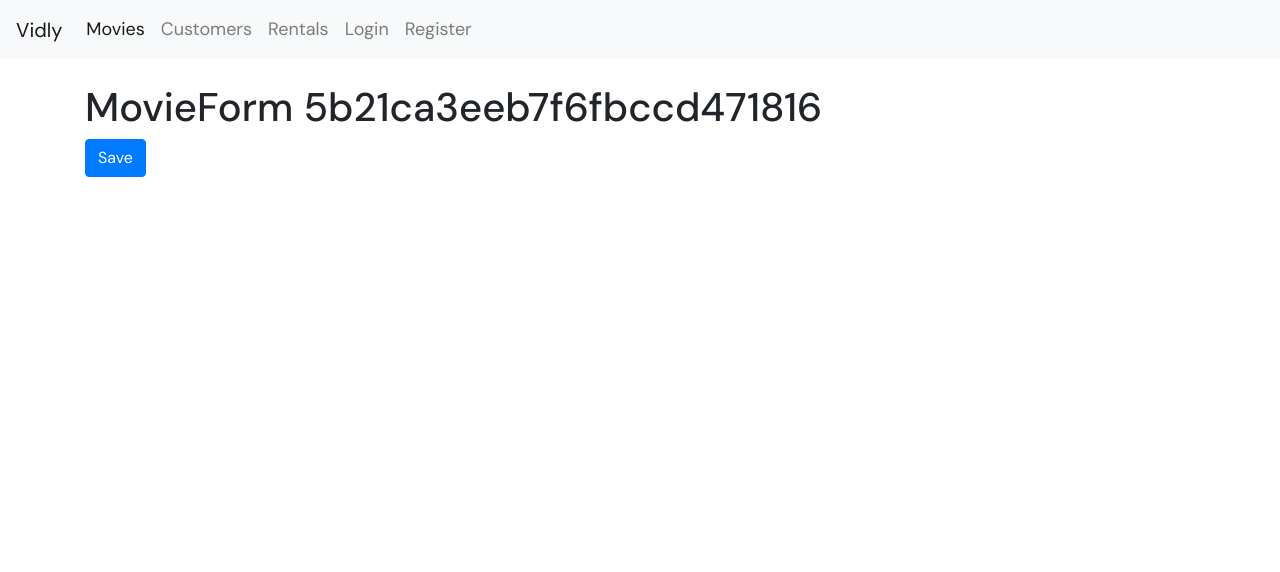
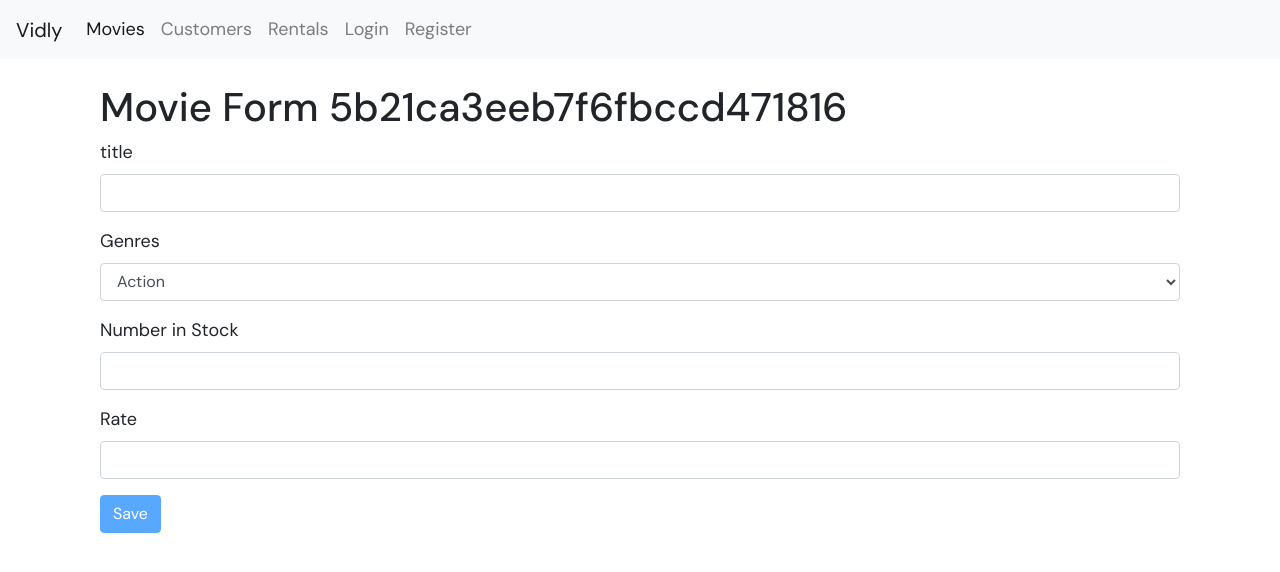
Before and after one commit to charlesonunze/vidly-client, a React (Create React App) app: page /movies/5b21ca3eeb7f6fbccd471816 in a window 1280 px wide. Shown: the top 572 px of the page. Built offline with nearby package versions, Linux system fonts and the light colour scheme.

Commit message:
feat: 🎸 add MoviesForm for adding new movies

```diff
--- a/src/App.js
+++ b/src/App.js
@@ -17,6 +17,7 @@ function App() {
 				<Switch>
 					<Route path='/register' component={ RegisterForm } />
 					<Route path='/login' component={ LoginForm } />
+					<Route path='/movies/new' exact component={ MoviesForm } />
 					<Route path='/movies/:id' component={ MoviesForm } />
 					<Route path='/movies' component={ Movies } />
 					<Route path='/rentals' component={ Rentals } />
--- a/src/components/Movies.jsx
+++ b/src/components/Movies.jsx
@@ -1,4 +1,5 @@
 import React, { Component } from 'react';
+import { Link } from 'react-router-dom';
 import { getMovies } from '../services/fakeMovieService';
 import { getGenres } from '../services/fakeGenreService';
 import MoviesTable from './MoviesTable';
@@ -103,6 +104,10 @@ class Movies extends Component {
 				</div>
 
 				<div className='col'>
+					<Link className='btn btn-primary mb-2' to='/movies/new'>
+						New Movie
+					</Link>
+
 					<h6>Showing {filteredMovies.length} movies in the database.</h6>
 
 					<MoviesTable
--- a/src/components/MoviesForm.jsx
+++ b/src/components/MoviesForm.jsx
@@ -1,14 +1,74 @@
 import React from 'react';
+import Joi from 'joi-browser';
+import Form from './reusable/Form';
+import { getGenres } from '../services/fakeGenreService';
+import { saveMovie } from '../services/fakeMovieService';
 
-const MoviesForm = ({ match, history }) => {
-	return (
-		<div>
-			<h1>MovieForm {match.params.id} </h1>
-			<button className='btn btn-primary' onClick={() => history.replace('/')}>
-				Save
-			</button>
-		</div>
-	);
-};
+class MoviesForm extends Form {
+	state = {
+		data: {
+			title: '',
+			genre: '',
+			numberInStock: '',
+			dailyRentalRate: '',
+			liked: false
+		},
+		genres: [],
+		errors: {}
+	};
+
+	componentDidMount() {
+		const genres = getGenres();
+		const data = { ...this.state.data };
+		data.genre = genres[0];
+		this.setState({
+			genres,
+			data
+		});
+	}
+
+	schema = {
+		title: Joi.string().required().label('title'),
+		genre: Joi.string(),
+		numberInStock: Joi.string().required().label('Number in Stock'),
+		dailyRentalRate: Joi.string().required().label('Rate'),
+		liked: Joi.boolean()
+	};
+
+	submitForm = () => {
+		const { history } = this.props;
+		const { data: movie, genres } = { ...this.state };
+		const genre = genres.find((genre) => genre.name === movie.genre);
+
+		if (genre) {
+			movie.genreId = genre._id;
+			saveMovie(movie);
+			history.replace('/movies');
+		}
+	};
+
+	render() {
+		const { match } = this.props;
+		const { genres } = this.state;
+
+		const genresList = genres.map((g) => {
+			return g.name;
+		});
+
+		return (
+			<div className='container'>
+				<h1>Movie Form {match.params.id} </h1>
+
+				<form onSubmit={this.formSubmitHandler}>
+					{this.renderFormInput('text', 'title', 'title')}
+					{this.renderFormList('genre', 'Genres', genresList)}
+					{this.renderFormInput('text', 'numberInStock', 'Number in Stock')}
+					{this.renderFormInput('textarea', 'dailyRentalRate', 'Rate')}
+					{this.renderSubmitButton('Save')}
+				</form>
+			</div>
+		);
+	}
+}
 
 export default MoviesForm;
--- a/src/components/reusable/Form.jsx
+++ b/src/components/reusable/Form.jsx
@@ -1,6 +1,7 @@
 import React, { Component } from 'react';
 import Joi from 'joi-browser';
-import FormInput from '../FormInput';
+import FormInput from './FormInput';
+import FormList from './FormList';
 
 class Form extends Component {
 	state = {
@@ -52,6 +53,17 @@ class Form extends Component {
 		);
 	}
 
+	renderFormList(name, label, data) {
+		return (
+			<FormList
+				name={name}
+				label={label}
+				data={data}
+				onChangeHandler={this.onChangeHandler}
+			/>
+		);
+	}
+
 	renderSubmitButton(label) {
 		return (
 			<button
--- /dev/null
+++ b/src/components/reusable/FormList.jsx
@@ -0,0 +1,28 @@
+import React from 'react';
+
+const FormList = (props) => {
+	const { name, label, data, onChangeHandler } = props;
+
+	return (
+		<div className='form-group'>
+			<label htmlFor={name}>{label}</label>
+
+			<select
+				className='form-control'
+				id={name}
+				name={name}
+				onChange={onChangeHandler}
+			>
+				{data.map((value, index) => {
+					return (
+						<option value={value} key={index}>
+							{value}
+						</option>
+					);
+				})}
+			</select>
+		</div>
+	);
+};
+
+export default FormList;
```
Also changed, not shown: src/components/reusable/FormInput.jsx (renamed from src/components/FormInput.jsx).
